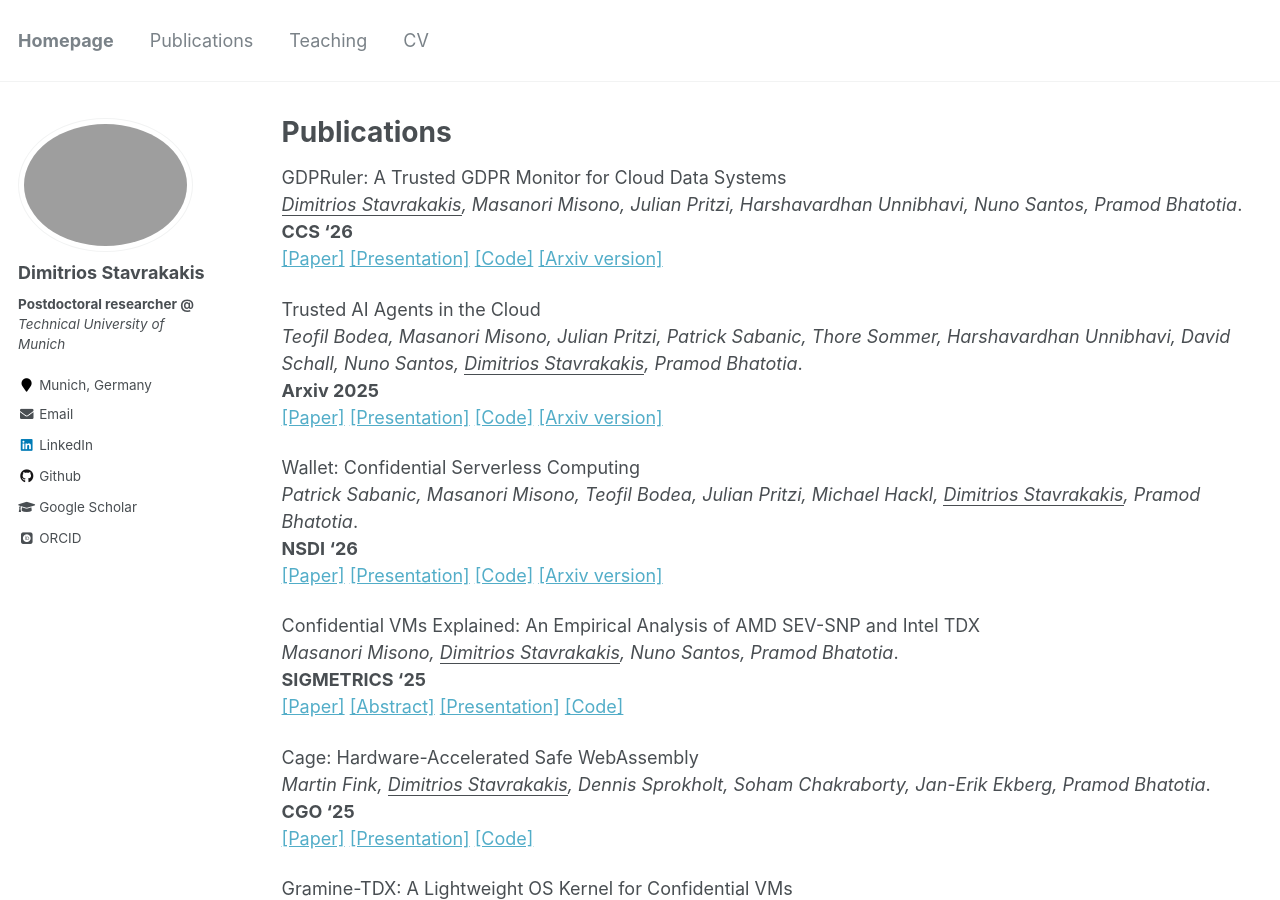
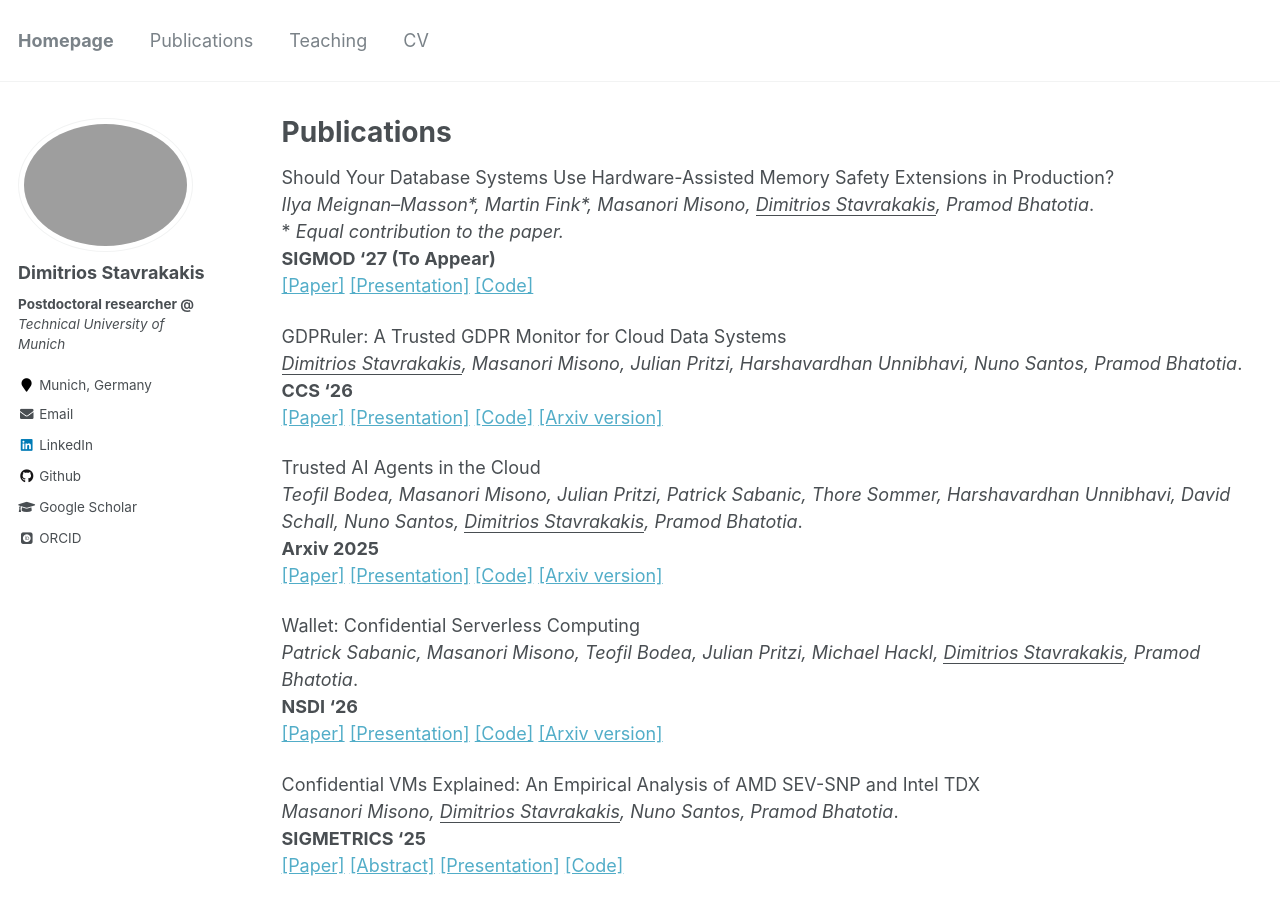
Before and after one commit to dimstav23/dimstav23.github.io, a Jekyll site: the page built from _pages/publications.md, in a window 1280 px wide and 900 px high. Built offline with Jekyll 4.4.1, drawn with Linux system fonts in a browser that asks for light colours; some web fonts are replaced.

Commit message:
add memsafedb
Signed-off-by: Dimitris <dimstav23@gmail.com>

```diff
--- a/_pages/publications.md
+++ b/_pages/publications.md
@@ -14,6 +14,12 @@ author_profile: true
 {% for post in site.publications reversed %}
   {% include archive-single.html %}
 {% endfor %} -->
+
+Should Your Database Systems Use Hardware-Assisted Memory Safety Extensions in Production? \
+_Ilya Meignan–Masson\*, Martin Fink\*, Masanori Misono, <ins>Dimitrios Stavrakakis</ins>, Pramod Bhatotia_. \
+\* *Equal contribution to the paper.* \
+__SIGMOD '27 (To Appear)__ \
+[[Paper]](https://dimstav23.github.io/publications) [[Presentation]](https://dimstav23.github.io/publications) [[Code]](https://github.com/TUM-DSE/memsafedb)
 
 GDPRuler: A Trusted GDPR Monitor for Cloud Data Systems \
 _<ins>Dimitrios Stavrakakis</ins>, Masanori Misono, Julian Pritzi, Harshavardhan Unnibhavi, Nuno Santos, Pramod Bhatotia_. \
```
Also changed, not shown: _pages/cv.md (+6 -0 lines).
